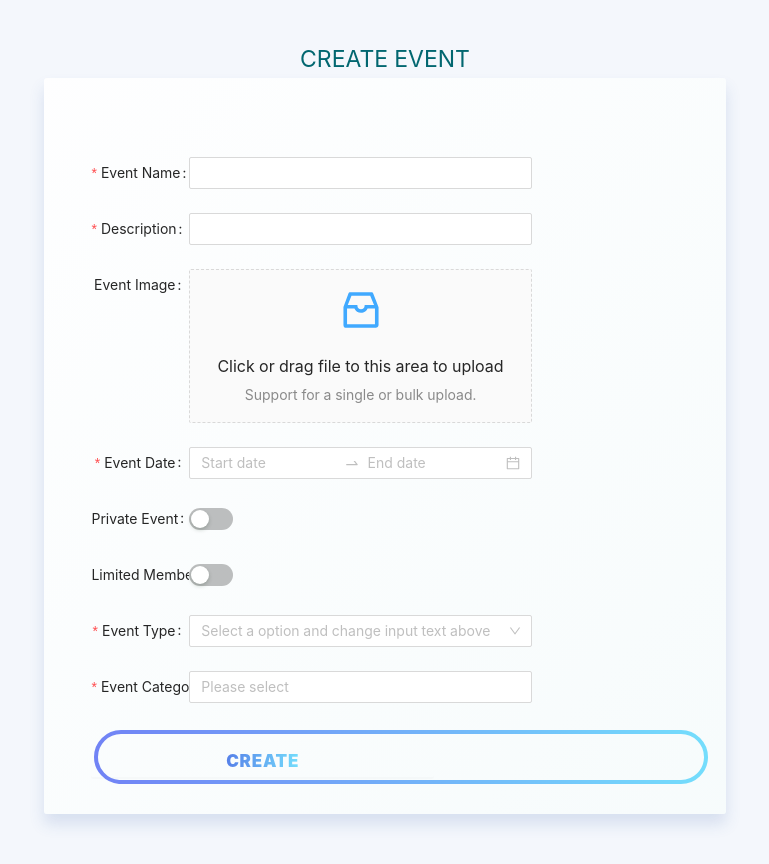
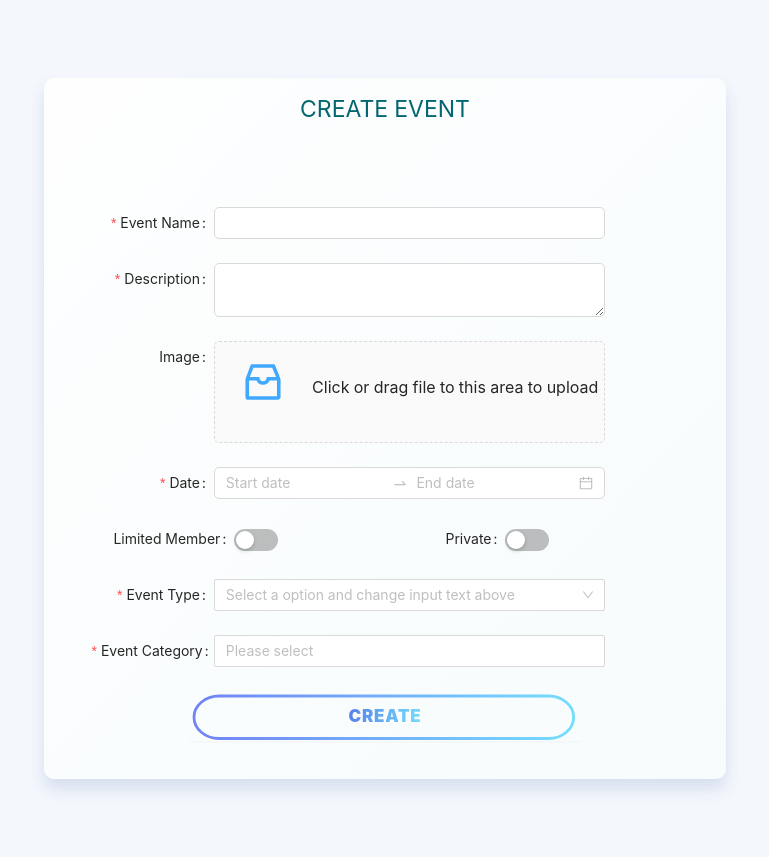
Before and after one commit to armingh2000/arsam-front, a React (Create React App) app: page /createevent in a window 1280 px wide. Shown: the top 864 px of the page, without its empty margins (255-1024 px from the left). Built offline with nearby package versions, Linux system fonts and the light colour scheme.

Commit message:
create event style done

```diff
--- a/src/view/scripts/pages/createEvent/components/CreateEventForm.jsx
+++ b/src/view/scripts/pages/createEvent/components/CreateEventForm.jsx
@@ -1,6 +1,9 @@
 import React, {useState} from 'react';
 import axios from "axios";
-import {Form,
+import {
+  Row,
+  Col,
+  Form,
   Input,
   Button,
   Typography,
@@ -27,7 +30,7 @@ const normFile = e => {
 
 const { Option } = Select;
 const { RangePicker } = DatePicker;
-
+const {TextArea} = Input;
 
 const CreateEventForm = () =>{
   const [form] = Form.useForm();
@@ -77,14 +80,15 @@ const CreateEventForm = () =>{
 
   const onFinish = (values) => {
     const category=values.category;
-    console.log(`category: ${category}`);
+    // console.log(`category: ${category}`);
     const token = localStorage.getItem("userToken");
     // console.log(`values: ${values}`);
     imgVal=values.dragger;
-    fileVal=values.files;
+    // fileVal=values.files;
     // console.log(`dragger: ${values.dragger}`);
-    console.log("files:");
-    console.log(values.files);
+    // console.log("files:");
+    // console.log(values.files);
+    // console.log(values.description);
 
     sendCreateEventPost(
       {
@@ -105,7 +109,6 @@ const CreateEventForm = () =>{
        .then(onSuccess)
        .catch(onFailure);
   };
-
 
   const onSuccess = (response) => {
     // console.log("Success");
@@ -174,58 +177,72 @@ const CreateEventForm = () =>{
   return (
       <div className="box">
         <Form
-          labelCol={{ span: 4 }}
-          wrapperCol={{ span: 14 }}
+        className="center-form"
+          labelCol={{ span: 5 }}
+          wrapperCol={{ span: 16 }}
           layout="horizontal"
           initialValues={{ size: 'default' }}
           size={'default'}
           onFinish={onFinish}
         >
 
+
             <span className="text-center">create event</span>
 
 
-            <Form.Item label="Event Name" name="eventName" rules={[{ required: true, message:'Please Enter Event Name' }]}>
-              <Input/>
-            </Form.Item>
-
-            <Form.Item label="Description" name="description" rules={[{ required: true, message:'Please Enter Description' }]}>
-              <Input/>
+            <Form.Item  label="Event Name" name="eventName" rules={[{ required: true, message:'Please Enter Event Name' }]}>
+              <Input className="get-border-radius"/>
             </Form.Item>
 
 
-            <Form.Item label="Event Image">
+            <Form.Item label="Description" name="description" rules={[{ required: true, message:'Please Enter Description' }]}>
+              <TextArea rows={2} className="get-border-radius"/>
+            </Form.Item>
+
+
+            <Form.Item label="Image">
               <Form.Item name="dragger" valuePropName="fileList" getValueFromEvent={normFile} noStyle>
                 <Upload.Dragger name="files"
-                className="get-shadow"
+                className="get-shadow get-border-radius"
                 // action="https://localhost:44373/api/event/AddImage"
                 >
+                <Row>
+                  <Col span={6}>
                     <p className="ant-upload-drag-icon">
                       <InboxOutlined />
                     </p>
+                  </Col>
+                  <Col  className="resize-upload-dragger">
                     <p className="ant-upload-text">Click or drag file to this area to upload</p>
-                  <p className="ant-upload-hint">Support for a single or bulk upload.</p>
+                  </Col>
+                </Row>
                 </Upload.Dragger>
               </Form.Item>
             </Form.Item>
 
 
 
-            <Form.Item label="Event Date" name="date" rules={[{ required: true, message:'Please Enter Description' }]}>
-              <RangePicker className="get-shadow" showTime/>
+            <Form.Item label="Date" name="date" rules={[{ required: true, message:'Please Enter Description' }]}>
+              <RangePicker className="get-shadow get-border-radius" showTime/>
             </Form.Item>
 
-            <Form.Item label="Private Event" name="private" >
-              <Switch  className="get-shadow" onChange={onPrivateChange}/>
-            </Form.Item>
 
-            <Form.Item label="Limited Member" name="limit" >
+            <Row>
+              <Col span={14}>
+                <Form.Item label="Limited Member" name="limit" labelCol={{ span: 10 }} wrapperCol={{ span: 10 }} >
                   <Switch  className="get-shadow" onChange={onLimitChange}/>
                 </Form.Item>
 
-            <Form.Item label="Event Member Num" name="memberNum" hidden={!limiedMember}>
+                <Form.Item label="Member Num" name="memberNum" hidden={!limiedMember} labelCol={{ span: 10 }} wrapperCol={{ span: 10 }}>
                   <InputNumber min="1" defaultValue={1}/>
                 </Form.Item>
+              </Col>
+              <Col span={10}>
+                <Form.Item label="Private" name="private" labelCol={{ span: 7 }} wrapperCol={{ span: 10 }}>
+                  <Switch  className="get-shadow" onChange={onPrivateChange}/>
+                </Form.Item>
+              </Col>
+            </Row>
 
             <Form.Item name="eventType" label="Event Type" rules={[{ required: true, message:'Please Choose one Option' }]}>
             <Select
@@ -260,18 +277,18 @@ const CreateEventForm = () =>{
             }
 
             <Form.Item >
-              <Button htmlType="submit" className="btn" style={{width: "100%"}}>
+              <Button htmlType="submit" className="btn center-button" style={{width: "100%"}}>
 
-                <svg width="620" height="62">
+                <svg width="100%" height="100%">
                   <defs>
                     <linearGradient id="grad1">
                       <stop offset="0%" stop-color="#7183f5" />
                       <stop offset="100%" stop-color="#74ddfc" />
                     </linearGradient>
                   </defs>
-                  <rect x="5" y="5" rx="25" fill="none" stroke="url(#grad1)" width="610" height="50"></rect>
+                  <rect x="5" y="5" rx="25" fill="none" stroke="url(#grad1)" width="97%" height="85%"></rect>
                 </svg>
-                <span>Create</span>
+                <span className="center-span">Create</span>
 
               </Button>
             </Form.Item>
--- a/src/view/styles/components/createEventForm.scss
+++ b/src/view/styles/components/createEventForm.scss
@@ -31,18 +31,19 @@
   color:#026770;
 	text-transform:uppercase;
     font-size: 23px;
-    margin: -50px 0 80px 0;
+    margin: 0px 0 80px 0;
     display: block;
     text-align: center;
 }
 
 #components-form-create-event .box{
   background: linear-gradient(to bottom right, rgba(255, 255, 255, 0.89) 0%, rgba(247, 252, 252,0.89) 100%);
-	border-radius:3px;
+	border-radius:10px;
 	padding: 2% 7%;
   box-shadow: 0px 10px 15px rgba(61, 99, 174, 0.16);
   // margin: 50px 0px;
   margin: 2% 0%;
+  // background-color: #fff;
   // text-align: center;
 }
 
@@ -153,8 +154,12 @@ left: 0;
 }
 
 #components-form-create-event .btn svg rect {
-stroke-width: 4;
-stroke-dasharray: 600, 0;
+// stroke-width: 4;
+stroke-width: 1%;
+
+// stroke-dasharray: 600, 0;
+stroke-dasharray: 100%, 0%;
+
 stroke-dashoffset: 0;
 transition: all 600ms ease;
 }
@@ -169,10 +174,32 @@ color: transparent;
 }
 
 #components-form-create-event .btn:hover svg rect {
-stroke-width: 4;
-stroke-dasharray: 500, 700;
-stroke-dashoffset: 550;
+stroke-width: 1%;
+// stroke-dasharray: 500, 700;
+// stroke-dashoffset: 550;
+
+// stroke-dasharray:70%,220%;
+// stroke-dashoffset: 120%;
+
+stroke-dasharray:70%,180%;
+stroke-dashoffset: 80%;
 }
+
+#components-form-create-event .center-span{
+  text-align: center;
+  padding-left: 0%;
+  position: relative;
+  bottom: 9px;
+}
+
+#components-form-create-event .center-button{
+  margin-left: 25%;
+}
+
+#components-form-create-event .center-form{
+  margin-left: 0%;
+}
+
 
 #components-form-create-event .checkbox-color{
   color:#42f551;
@@ -183,3 +210,11 @@ stroke-dashoffset: 550;
   padding-top: 20px;
 }
 //end of button style--------------------------------------------------------------------------------------------
+
+#components-form-create-event .get-border-radius{
+  border-radius: 5px;
+}
+
+#components-form-create-event .resize-upload-dragger{
+  top: 17px;
+}
```
Lines whose indentation alone changed are shown as unchanged.
